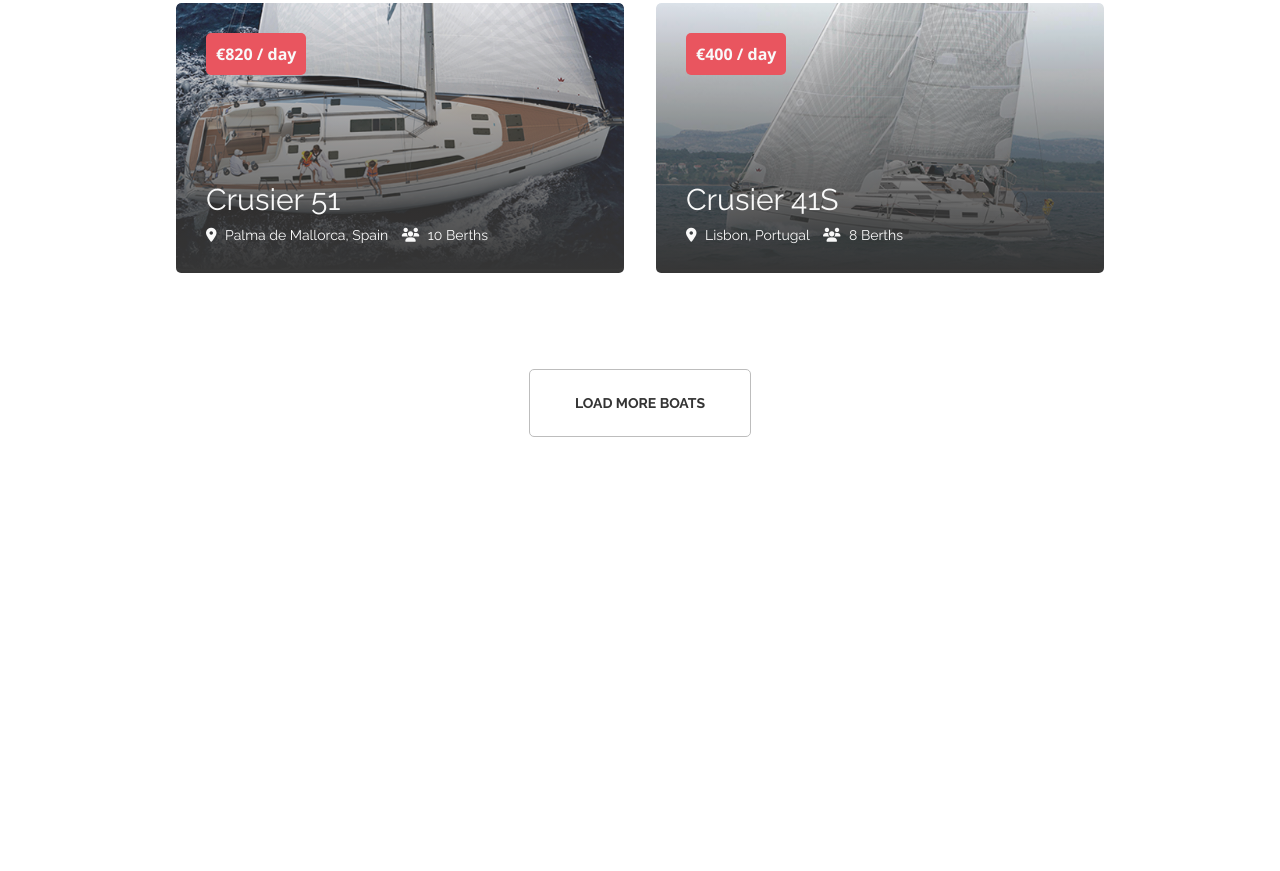
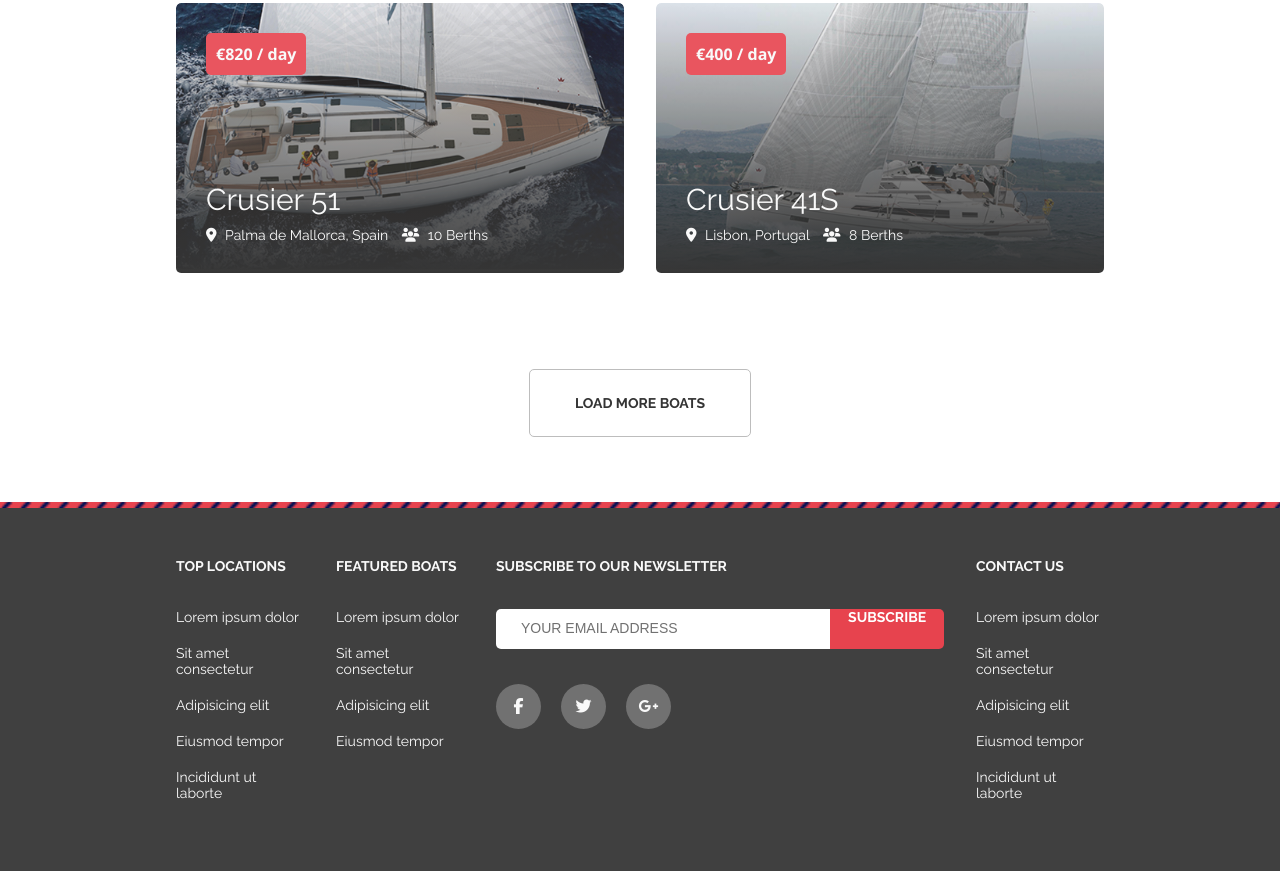
Before and after one commit to tbrylinski/psd2html, a plain HTML site: page nava_psd_template/index.html in a window 1280 px wide. Shown: the part 3071-3942 px from the top of the page. Before the commit the page ends 3573 px from the top, so only its background shows below. Drawn offline with nearby package versions, Linux system fonts and the light colour scheme.

Commit message:
Only mobile menu missing

```diff
--- a/nava_psd_template/index.html
+++ b/nava_psd_template/index.html
@@ -10,6 +10,10 @@
   <link rel="stylesheet" href="styles/custom.css">
 </head>
 <body>
+
+  <nav class="mobile_menu">
+    <!-- Content -->
+  </nav>
 
   <header class="container-fluid header_bg">
 
@@ -240,7 +244,60 @@
     </div>
   </section>
 
-
+  <footer class="footer_bg">
+    <div class="container">
+      <div class="row">
+        <div class="col-xs-6 col-sm-2 col-md-2 col-lg-2 non_xs">
+          <p>Top locations</p>
+          <ul>
+            <li>Lorem ipsum dolor</li>
+            <li>Sit amet consectetur</li>
+            <li>Adipisicing elit</li>
+            <li>Eiusmod tempor</li>
+            <li>Incididunt ut laborte</li>
+          </ul>
+        </div>
+        <div class="col-xs-6 col-sm-2 col-md-2 col-lg-2 non_xs">
+          <p>Featured boats</p>
+          <ul>
+            <li>Lorem ipsum dolor</li>
+            <li>Sit amet consectetur</li>
+            <li>Adipisicing elit</li>
+            <li>Eiusmod tempor</li>
+          </ul>
+        </div>
+        <div class="col-xs-12 col-sm-6 col-md-6 col-lg-6 margin_fix">
+          <p>Subscribe to our newsletter</p>
+          <form action="" class="default_form" method="post">
+            <input type="text" class="default_input small" placeholder="Your email address">
+            <button type="submit" class="form_submit small">
+              Subscribe
+            </button>
+          </form>
+          <div class="socials">
+            <div class="social_icon">
+              <i class="fa fa-facebook"></i>
+            </div>
+            <div class="social_icon">
+              <i class="fa fa-twitter"></i>
+            </div>
+            <div class="social_icon">
+              <i class="fa fa-google-plus"></i>
+            </div>
+          </div>
+        </div>
+        <div class="col-xs-12 col-sm-2 col-md-2 col-lg-2 non_xs">
+          <p>Contact us</p>
+          <ul>
+            <li>Lorem ipsum dolor</li>
+            <li>Sit amet consectetur</li>
+            <li>Adipisicing elit</li>
+            <li>Eiusmod tempor</li>
+            <li>Incididunt ut laborte</li>
+          </ul>
+        </div>
+      </div>
+  </footer>
 
   <!-- Custom scripts -->
   <script src="scripts/custom.js"></script>
--- a/nava_psd_template/styles/custom.css
+++ b/nava_psd_template/styles/custom.css
@@ -20,10 +20,10 @@ body {
 ul {
   margin: 0;
 }
-.default_form {
+.default_form, .small_form {
   display: flex;
 }
-.default_form * {
+.default_form *, .small_form * {
   padding: 0;
   margin: 0;
 }
@@ -54,6 +54,9 @@ ul {
   border: none;
   flex-grow: 2;
   height: 60px;
+}
+.small {
+  height: 40px;
 }
 .form_submit:hover {
   background-color: #000000;
@@ -372,6 +375,61 @@ ul {
 
 /*
 ================================================================================
+ Footer styles
+================================================================================
+*/
+
+.footer_bg::before {
+  background: url('../images/footer_border.png') repeat;
+  display: block;
+  width: 100%;
+  height: 6px;
+  content: '';
+}
+.footer_bg {
+  background-color: #404040;
+  padding-bottom: 50px;
+  color: #f9f9f9;
+}
+.footer_bg .row {
+  margin: 0;
+}
+.footer_bg p {
+  text-transform: uppercase;
+  margin: 50px 0 35px 0;
+  font-weight: bold;
+  font-size: 14px;
+}
+.footer_bg ul {
+  list-style-type: none;
+  padding: 0;
+}
+.footer_bg ul li {
+  padding: 0 0 20px 0;
+  font-size: 14px;
+}
+.socials {
+  margin: 35px 0 0 0;
+  display: flex;
+}
+.social_icon {
+  background-color: #717171;
+  justify-content: center;
+  align-items: center;
+  margin-right: 20px;
+  border-radius: 50%;
+  transition: .3s;
+  display: flex;
+  height: 45px;
+  width: 45px;
+}
+.social_icon:hover {
+  background-color: #e7434e;
+  cursor: pointer;
+}
+
+/*
+================================================================================
  Media Queries
 ================================================================================
 */
@@ -483,6 +541,10 @@ ul {
 /* = Queries from destination section ======================================= */
 
 @media screen and (max-width: 799px) {
+  .featured_boats .card {
+    margin-right: 15px;
+    margin-left: 15px;
+  }
   .featured_card {
     margin-right: 30px;
     margin-left: 30px;
@@ -559,3 +621,21 @@ ul {
     font-size: 36px;
   }
 }
+
+/* = Queries from footer ==================================================== */
+
+@media screen and (max-width: 799px) {
+  .footer_bg .non_xs {
+    display: none;
+  }
+  .footer_bg {
+    text-align: center;
+  }
+  .footer_bg .socials {
+    justify-content: center;
+  }
+  .margin_fix {
+    padding-right: 30px;
+    padding-left: 30px;
+  }
+}
```
Also changed, not shown: nava_psd_template/images/footer_border.png (added).
